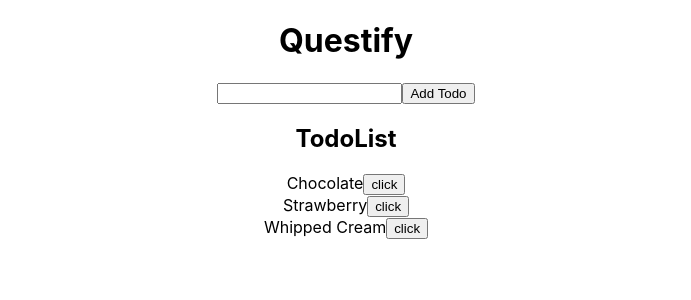
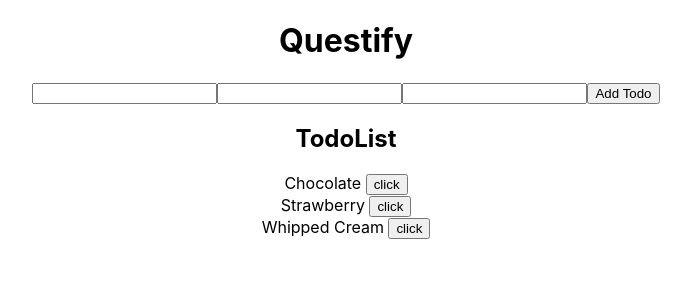
Before and after one commit to fccJashCoda/Questify, a React (Create React App) app: page / in a window 1280 px wide. Shown: the top 300 px of the page, without its empty margins (294-985 px from the left). Built offline with nearby package versions, Linux system fonts and the light colour scheme.

Commit message:
changed inputBox to support multiple fields

```diff
--- a/src/App.js
+++ b/src/App.js
@@ -11,6 +11,18 @@ function App() {
     { id: uuidv4(), item: 'Strawberry' },
     { id: uuidv4(), item: 'Whipped Cream' },
   ]);
+
+  // todo prototype
+  const quest = {
+    id: uuidv4(),
+    title: 'string',
+    description: 'string',
+    reward: 'string',
+    timeframe: new Date(),
+    started: new Date(),
+  };
+
+  console.log(quest);
 
   const addTodo = (todo) => {
     console.log(todo);
--- a/src/components/InputBox.js
+++ b/src/components/InputBox.js
@@ -1,22 +1,49 @@
 import React, { useState } from 'react';
 
 function InputBox({ addTodo }) {
-  const [inputValue, setInputValue] = useState('');
+  const [inputValue, setInputValue] = useState({
+    title: '',
+    description: '',
+    reward: '',
+  });
 
-  const handleChange = (e) => setInputValue(e.target.value);
-  const handleClick = (e) => {
+  const handleChange = (e) =>
+    setInputValue({ ...inputValue, [e.target.name]: e.target.value });
+  // const handleClick = (e) => {
+  const handleSubmit = (e) => {
     e.preventDefault();
-    addTodo(inputValue);
-    setInputValue('');
+    console.log(inputValue);
+    // addTodo(inputValue);
+    setInputValue({
+      title: '',
+      description: '',
+      reward: '',
+    });
   };
 
   return (
     <div>
-      <form>
-        <input type="text" value={inputValue} onChange={handleChange} />
-        <button type="submit" onClick={handleClick}>
-          Add Todo
-        </button>
+      <form onSubmit={handleSubmit}>
+        <input
+          type="text"
+          value={inputValue.title}
+          name="title"
+          onChange={handleChange}
+        />
+        <input
+          type="text"
+          value={inputValue.description}
+          name="description"
+          onChange={handleChange}
+        />
+        <input
+          type="text"
+          value={inputValue.reward}
+          name="reward"
+          onChange={handleChange}
+        />
+        {/* <button type="submit" onClick={handleClick}> */}
+        <button type="submit">Add Todo</button>
       </form>
     </div>
   );
--- a/src/components/Todo.js
+++ b/src/components/Todo.js
@@ -9,8 +9,7 @@ function Todo(props) {
 
   return (
     <div>
-      {todo.item}
-      <button onClick={() => handleClick(todo)}>click</button>
+      {todo.item} <button onClick={() => handleClick(todo)}>click</button>
     </div>
   );
 }
```
